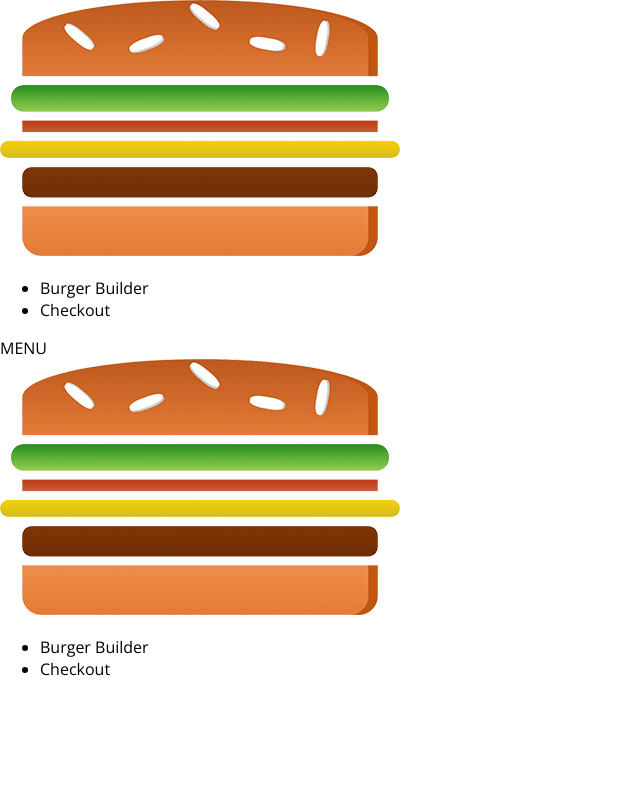
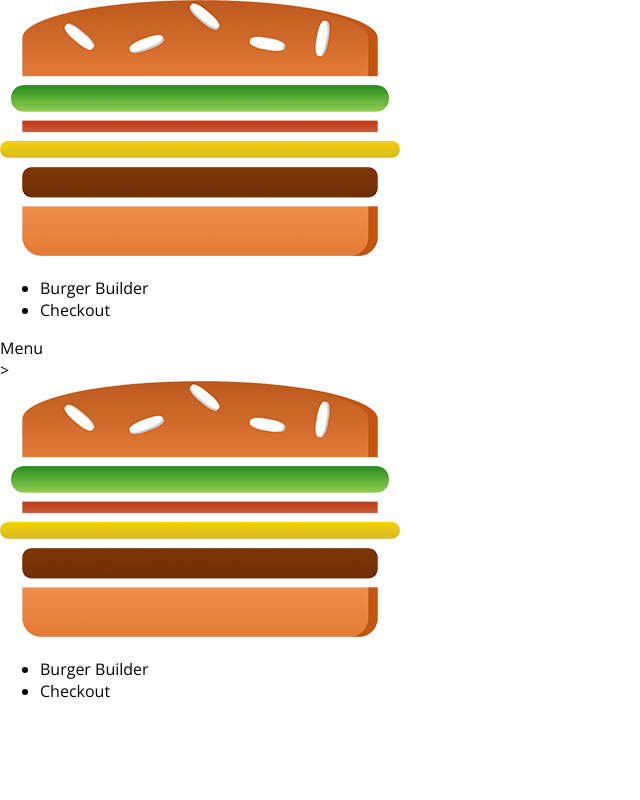
Before and after one commit to kaleido01/perfect-react, a React app in the folder burger-builder/: page / in a window 1280 px wide. Shown: the top 800 px of the page, without its empty margins (0-640 px from the left). Built offline with nearby package versions, Linux system fonts and the light colour scheme.

Commit message:
SideDrawerの開閉

```diff
--- a/burger-builder/src/components/Layout/Layout.js
+++ b/burger-builder/src/components/Layout/Layout.js
@@ -7,10 +7,14 @@ import SideDrawer from "./../Navigation/SideDrawer/SideDrawer";
 
 class Layout extends Component {
 	state = {
-		showSideDrawer: true
+		showSideDrawer: false
 	};
 	sideDrawerClosedHandler = () => {
 		this.setState({ showSideDrawer: false });
+	};
+
+	sideDrawerOpenHandler = () => {
+		this.setState({ showSideDrawer: true });
 	};
 
 	render() {
@@ -20,7 +24,7 @@ class Layout extends Component {
 					closed={this.sideDrawerClosedHandler}
 					show={this.state.showSideDrawer}
 				/>
-				<Toolbar />
+				<Toolbar sideDrawerOpenHandler={this.sideDrawerOpenHandler} />
 				<main className={classes.Content}>{this.props.children}</main>
 			</Aux>
 		);
--- /dev/null
+++ b/burger-builder/src/components/Navigation/SideDrawer/DrawerToggle/DrawerToggle.js
@@ -0,0 +1,7 @@
+import React from "react";
+
+const DrawewToggle = props => {
+	return <div onClick={props.sideDrawerOpenHandler}>Menu</div>;
+};
+
+export default DrawewToggle;
--- a/burger-builder/src/components/Navigation/Toolbar/Toolbar.js
+++ b/burger-builder/src/components/Navigation/Toolbar/Toolbar.js
@@ -3,11 +3,12 @@ import React from "react";
 import classes from "./Toolbar.css";
 import Logo from "../../Logo/Logo";
 import NavigationItems from "../NavigationItems/NavigationItems";
+import DrawewToggle from "../SideDrawer/DrawerToggle/DrawerToggle";
 
-const Toolbar = () => {
+const Toolbar = props => {
 	return (
 		<header className={classes.Toolbar}>
-			<div>MENU</div>
+			<DrawewToggle sideDrawerOpenHandler={props.sideDrawerOpenHandler} />>
 			<div className={classes.Logo}>
 				<Logo />
 			</div>
```
